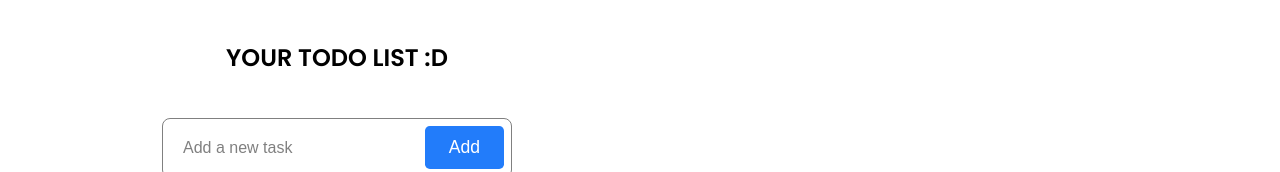
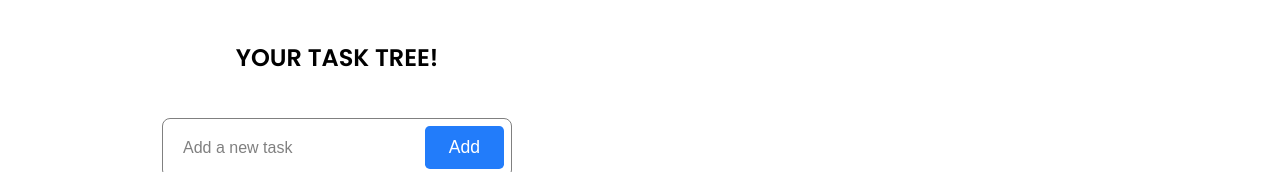
Before and after one commit to mrkingseasheep/starterhacks, a plain HTML site: page index.html in a window 1280 px wide. Shown: the top 172 px of the page. Drawn offline with Linux system fonts and the light colour scheme.

Commit message:
Update index.html

```diff
--- a/index.html
+++ b/index.html
@@ -11,7 +11,7 @@
   <body>
     <div id="container">
       <section class="todo" id="content">
-        <h2>Your Todo list :D</h2>
+        <h2>Your Task Tree!</h2>
         <div class="input">
           <input
             type="text"
```
